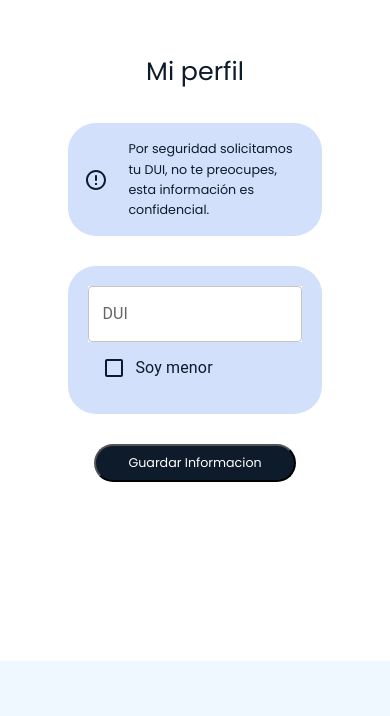
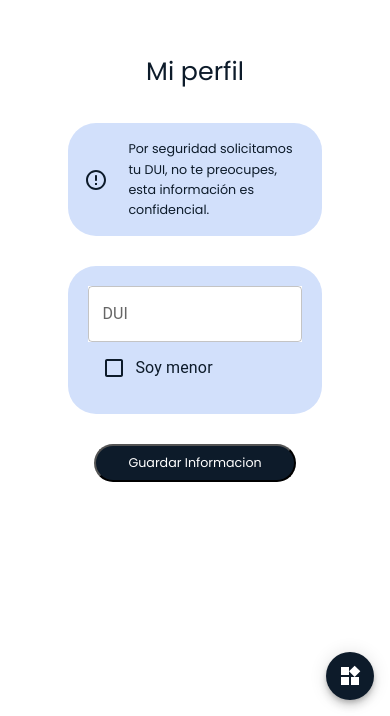
Before and after one commit to LeeMichael24/N-Capas-Proyecto-Final, a React (Vite) app in the folder Cliente/colonia_hlvs/: page /residente/perfil in a window 390 px wide. Shown: the part 128-844 px from the top of the page. Built offline with nearby package versions, Linux system fonts and the light colour scheme.

Commit message:
Add: FloatingActionButton

```diff
--- a/Cliente/colonia_hlvs/src/screens/resident/invitations/Invitation.css
+++ b/Cliente/colonia_hlvs/src/screens/resident/invitations/Invitation.css
@@ -52,6 +52,10 @@
 
 }
 
+.fab{
+    display: none;
+}
+
 @media (max-width: 768px) {
     .Left{
         .custom_box{
--- a/Cliente/colonia_hlvs/src/screens/resident/invitations/recurrentInvitation.jsx
+++ b/Cliente/colonia_hlvs/src/screens/resident/invitations/recurrentInvitation.jsx
@@ -6,9 +6,11 @@ import { ToastContainer, toast } from 'react-toastify';
 import 'react-toastify/dist/ReactToastify.css';
 
 //MUI
-import { Checkbox, FormControl, FormControlLabel, FormGroup, TextField } from '@mui/material';
+import { Checkbox, FormControl, FormControlLabel, FormGroup, TextField, Fab, useMediaQuery } from '@mui/material';
 import { LocalizationProvider, TimePicker, DatePicker } from '@mui/x-date-pickers';
 import { AdapterDayjs } from '@mui/x-date-pickers/AdapterDayjs'
+import WidgetsIcon from '@mui/icons-material/Widgets';
+
 
 //sTYLES
 import './Invitation.css'
@@ -30,9 +32,29 @@ function RecurrntInvitation() {
         });
     };
 
+    const fabStyle = {
+        position: 'fixed',
+        bottom: 16,
+        right: 16,
+        backgroundColor: '#0d1b2a',
+        '&:hover': {backgroundColor: '#D2E0FB'}
+      };
+
+    const matches = useMediaQuery('(max-width:768px)');
+
+    const handleClick = () => {
+        const element =  document.getElementById('hastaAbajoBaby');
+        if (element) element.scrollIntoView({behavior: 'smooth'});
+    }
+
     return(
         <>
             <Navbar/>
+            {matches && (
+                <Fab size='medium' color='primary' className='fab' aria-label='Ir al menu' sx={fabStyle} onClick={handleClick}>
+                    <WidgetsIcon/>
+                </Fab>
+            )}
             <div className='father'>
                 <div className='Left'>
                     <h2 className='mauri'>Solicitar invitacion recurrente</h2>
@@ -79,7 +101,7 @@ function RecurrntInvitation() {
                     </div>
                     <IconButton icon={null} text={'Solicitar Invitacion'} onClick={notify}/>
                 </div>
-                <div className='Right'>
+                <div className='Right' id='hastaAbajoBaby'>
                     <Menu buttons={residentButtons} className='funca'/>
                 </div>
             </div>
--- a/Cliente/colonia_hlvs/src/screens/resident/invitations/recurrentInvitationEncargado.jsx
+++ b/Cliente/colonia_hlvs/src/screens/resident/invitations/recurrentInvitationEncargado.jsx
@@ -6,7 +6,7 @@ import { ToastContainer, toast } from 'react-toastify';
 import 'react-toastify/dist/ReactToastify.css';
 
 //MUI
-import { Checkbox, FormControl, FormControlLabel, FormGroup, TextField } from '@mui/material';
+import { Checkbox, FormControl, FormControlLabel, FormGroup, TextField, useMediaQuery, Fab } from '@mui/material';
 import { LocalizationProvider, TimePicker, DatePicker } from '@mui/x-date-pickers';
 import { AdapterDayjs } from '@mui/x-date-pickers/AdapterDayjs'
 
--- a/Cliente/colonia_hlvs/src/screens/resident/invitations/singleInvitation.jsx
+++ b/Cliente/colonia_hlvs/src/screens/resident/invitations/singleInvitation.jsx
@@ -5,9 +5,10 @@ import { ToastContainer, toast } from 'react-toastify';
 import 'react-toastify/dist/ReactToastify.css';
 
 //MUI
-import { TextField } from '@mui/material';
+import { Fab, SpeedDial, TextField, useMediaQuery } from '@mui/material';
 import { LocalizationProvider, TimePicker, DatePicker } from '@mui/x-date-pickers';
 import { AdapterDayjs } from '@mui/x-date-pickers/AdapterDayjs'
+import WidgetsIcon from '@mui/icons-material/Widgets';
 
 //Styles
 import '../dashboard/dashboard.css';
@@ -27,9 +28,29 @@ function SingleInvitation(){
         });
     };
 
+    const fabStyle = {
+        position: 'fixed',
+        bottom: 16,
+        right: 16,
+        backgroundColor: '#0d1b2a',
+        '&:hover': {backgroundColor: '#D2E0FB'}
+      };
+
+    const matches = useMediaQuery('(max-width:768px)');
+
+    const handleClick = () => {
+        const element =  document.getElementById('hastaAbajoBaby');
+        if (element) element.scrollIntoView({behavior: 'smooth'});
+    }
+
     return(
         <>
             <Navbar/>
+            {matches && (
+                <Fab size='medium' color='primary' className='fab' aria-label='Ir al menu' sx={fabStyle} onClick={handleClick}>
+                    <WidgetsIcon/>
+                </Fab>
+            )}
             <div className='father'>
                 <div className='Left'>
                     <h2 className='mauri'>Solicitar invitacion unica</h2>
@@ -53,7 +74,7 @@ function SingleInvitation(){
                     </div>
                     <IconButton icon={null} text={'Solicitar Invitacion'} onClick={notify}/>
                 </div>
-                <div className='Right'>
+                <div className='Right' id='hastaAbajoBaby'>
                     <Menu buttons={residentButtons} className='funca'/>
                 </div>
             </div>
--- a/Cliente/colonia_hlvs/src/screens/resident/profile/profile.jsx
+++ b/Cliente/colonia_hlvs/src/screens/resident/profile/profile.jsx
@@ -8,10 +8,12 @@ import { toast } from "react-toastify";
 
 //mui
 import ErrorOutlineRoundedIcon from '@mui/icons-material/ErrorOutlineRounded';
-import { TextField } from "@mui/material";
+import { TextField, useMediaQuery, Fab } from "@mui/material";
 import Checkbox from "@mui/material/Checkbox";
 import FormControlLabel from "@mui/material/FormControlLabel";
 import HomeRoundedIcon from '@mui/icons-material/HomeRounded';
+import WidgetsIcon from '@mui/icons-material/Widgets';
+
 
 
 import IconButton from "../../../components/buttons/IconButton/IconButton";
@@ -46,11 +48,31 @@ function Profile() {
           position: "top-right",
           closeOnClick: true
       });
-  };
+    };
+
+    const fabStyle = {
+      position: 'fixed',
+      bottom: 16,
+      right: 16,
+      backgroundColor: '#0d1b2a',
+      '&:hover': {backgroundColor: '#D2E0FB'}
+    };
+
+  const matches = useMediaQuery('(max-width:768px)');
+
+  const handleClick = () => {
+      const element =  document.getElementById('hastaAbajoBaby');
+      if (element) element.scrollIntoView({behavior: 'smooth'});
+  }
 
       return (
         <>
           <Navbar />
+          {matches && (
+                <Fab size='medium' color='primary' className='fab' aria-label='Ir al menu' sx={fabStyle} onClick={handleClick}>
+                    <WidgetsIcon/>
+                </Fab>
+            )}
           <div className="father" id="testDAD">
             <div className="Left">
               <h2> Mi perfil</h2>
@@ -78,7 +100,7 @@ function Profile() {
                   <IconButton text={'Guardar Informacion'} onClick={notify}/>
 
             </div>
-            <div id="stay">
+            <div id="hastaAbajoBaby" className="Right">
               <Menu buttons={residentButtons} className="funca" />
             </div>
           </div>
--- a/Cliente/colonia_hlvs/src/screens/resident/resident-qr/resident-qr.jsx
+++ b/Cliente/colonia_hlvs/src/screens/resident/resident-qr/resident-qr.jsx
@@ -7,11 +7,10 @@ import QRCode from "qrcode";
 //material
 import ErrorOutlineRoundedIcon from '@mui/icons-material/ErrorOutlineRounded';
 import QrCode2RoundedIcon from '@mui/icons-material/QrCode2Rounded';
-import InsertInvitationRoundedIcon from '@mui/icons-material/InsertInvitationRounded';
-import EventRepeatRoundedIcon from '@mui/icons-material/EventRepeatRounded';
-import PersonRoundedIcon from '@mui/icons-material/PersonRounded';
-import LogoutRoundedIcon from '@mui/icons-material/LogoutRounded';
-import HomeRoundedIcon from '@mui/icons-material/HomeRounded';
+import { Fab, useMediaQuery } from '@mui/material';
+import WidgetsIcon from '@mui/icons-material/Widgets';
+
+
 
 import { useEffect } from 'react';
 import Navbar from '../../../components/navbar/navbar';
@@ -38,9 +37,29 @@ function ResidentQr(){
         handlerQrCodeChanger()
     })
 
+    const fabStyle = {
+        position: 'fixed',
+        bottom: 16,
+        right: 16,
+        backgroundColor: '#0d1b2a',
+        '&:hover': {backgroundColor: '#D2E0FB'}
+      };
+
+    const matches = useMediaQuery('(max-width:768px)');
+
+    const handleClick = () => {
+        const element =  document.getElementById('hastaAbajoBaby');
+        if (element) element.scrollIntoView({behavior: 'smooth'});
+    }
+
     return (
         <>
             <Navbar/>
+            {matches && (
+                <Fab size='medium' color='primary' className='fab' aria-label='Ir al menu' sx={fabStyle} onClick={handleClick}>
+                    <WidgetsIcon/>
+                </Fab>
+            )}
             <div className='father'>
                 <div className='Left'>
                     <h2> Tu codigo-QR</h2>
@@ -51,7 +70,7 @@ function ResidentQr(){
                     <canvas id='canvas' className='myQR'/>
                     <IconButton icon={<QrCode2RoundedIcon/>} text='Refrescar' onClick={handlerQrCodeChanger}/>
                 </div>
-                <div className='Right'>
+                <div className='Right' id='hastaAbajoBaby'>
                     <Menu buttons={residentButtons} className='funca'/>
                 </div>
             </div>
```
